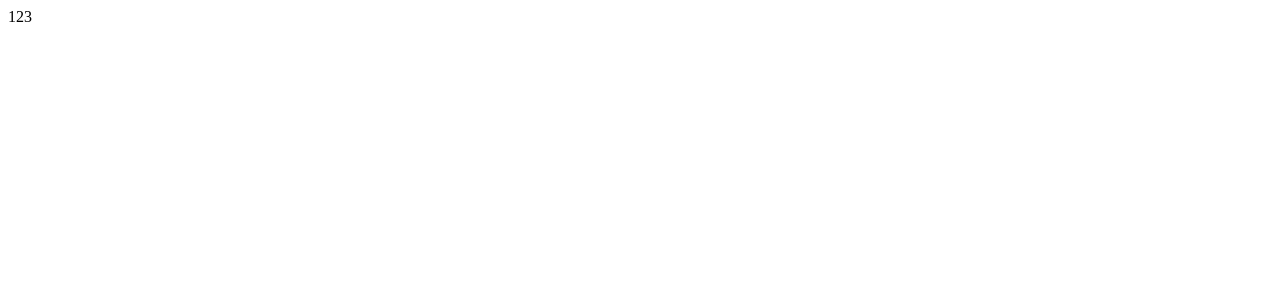
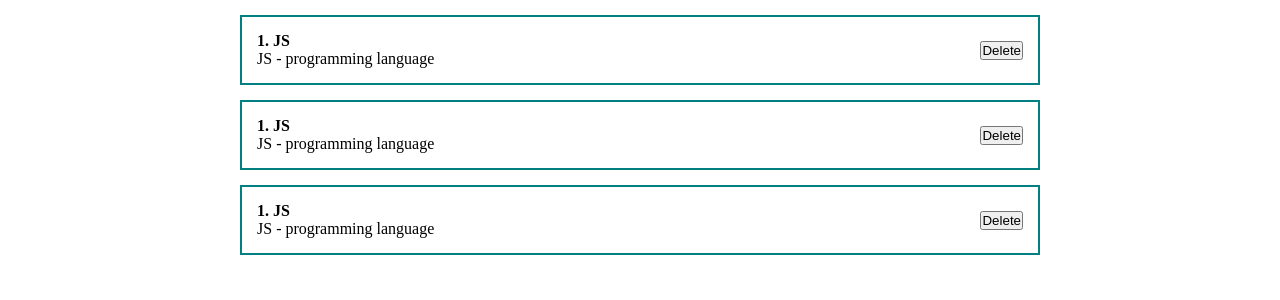
Before and after one commit to Zigomaticus/react-fundamental, a React (Create React App) app: page / in a window 1280 px wide. Shown: the top 300 px of the page. Built offline with nearby package versions, Linux system fonts and the light colour scheme.

Commit message:
Create first post

```diff
--- a/src/App.js
+++ b/src/App.js
@@ -1,5 +1,17 @@
+import React, { useState } from "react";
+// Components
+import PostItem from "./components/PostItem";
+// Css
+import "./styles/App.css";
+
 function App() {
-  return <div className="App">123</div>;
+  return (
+    <div className="App">
+      <PostItem />
+      <PostItem />
+      <PostItem />
+    </div>
+  );
 }
 
 export default App;
--- /dev/null
+++ b/src/components/PostItem.jsx
@@ -0,0 +1,17 @@
+import React from 'react'
+
+function PostItem() {
+  return (
+    <div className="post">
+        <div className="post__content">
+          <strong>1. JS</strong>
+          <div>JS - programming language</div>
+        </div>
+        <div className="post__btns">
+          <button>Delete</button>
+        </div>
+      </div>
+  )
+}
+
+export default PostItem
--- /dev/null
+++ b/src/styles/App.css
@@ -0,0 +1,23 @@
+* {
+  margin: 0;
+  padding: 0;
+  box-sizing: border-box;
+}
+
+#root {
+  display: flex;
+  justify-content: center;
+}
+
+.App {
+  width: 800px;
+}
+
+.post {
+  display: flex;
+  justify-content: space-between;
+  align-items: center;
+  padding: 15px;
+  border: 2px solid teal;
+  margin-top: 15px;
+}
```
